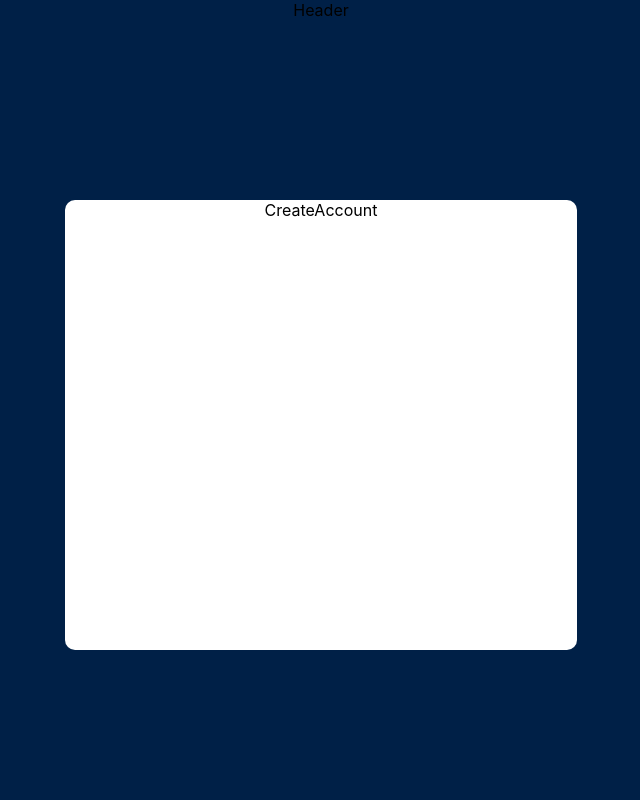
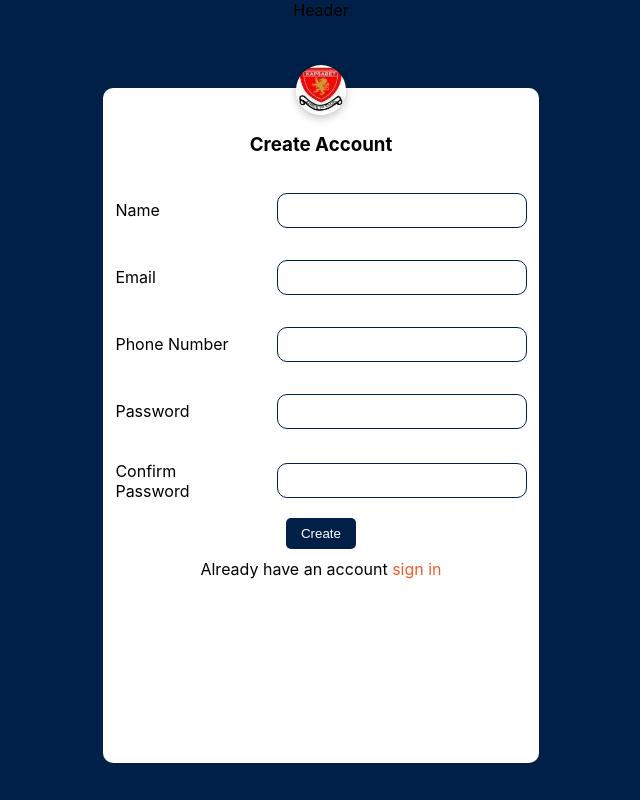
Before and after one commit to wanyaxeli/school_management_system, a React (Create React App) app: page /login/create in a window 1280 px wide. Shown: the whole page, without its empty margins (319-959 px from the left). Built offline with nearby package versions, Linux system fonts and the light colour scheme.

Commit message:
modified login

```diff
--- a/src/App.css
+++ b/src/App.css
@@ -738,8 +738,14 @@ text-align: right;
   text-decoration: none;
 }
 .CreateAccountWrapper{
-  width: 40%;
-  height: 60%;
+  width: 34%;
+  height: 90%;
   background-color: #fff;
   border-radius: 10px;
 }
+.errorWrapper p{
+  color: red;
+}
+.errorWrapper p::first-letter{
+  text-transform: capitalize;
+}
--- a/src/pages/CreateAccount.js
+++ b/src/pages/CreateAccount.js
@@ -1,7 +1,93 @@
-import React from 'react'
+import React,{useState} from 'react'
+import logo from '../assets/kaps.jpg'
+import { Link ,useNavigate} from 'react-router-dom'
+import axios from 'axios'
+export default function CreateAccount() {
+  const navigate =useNavigate()
+  const initiaState={
+    name:'',
+    email:'',
+    phone_number:'',
+    password:'',
+    confirm_password:''
+  }
+  const [values,setValues]=useState(initiaState)
+  const [error,setError]=useState()
+  const [res,setRes]=useState()
+  const handleChange=(e)=>{
+    const {name,value}=e.target
+    setValues({...values,[name]:value})
+  }
+  const handleCreate=(e)=>{
+  e.preventDefault()
+  if (values.name ===''|values.email===''|values.phone_number===''|values.password===''|values.confirm_password===''){
+    setError('fill all inputs with values')
+  }else{
 
-export default function CreateAccount() {
+
+  const {name}=values
+  const first_name=name.split(' ')[0]
+  const last_name=name.split(' ')[1]
+  const newData={...values,first_name:first_name,last_name:last_name}
+
+  const url='http://127.0.0.1:8000/user/'
+  axios.post(url,{data:newData})
+  .then(res=>{
+    console.log(res.data)
+    const data=res.data
+    setError(data.error)
+    setRes(data.success)
+    navigate('/login/signUp')
+  })
+  .catch(error=>{
+    console.log(error)
+  })
+  }
+  }
+
   return (
-    <div className='CreateAccountWrapper'>CreateAccount</div>
+    <div className='CreateAccountWrapper'>
+       <div className='schoolLogo'>
+                <div className='logoContainer'>
+                    <img src={logo}/>
+                </div>
+            </div>
+            <div className='loginHeader'>
+                <h3>create account</h3>
+            </div>
+            {error && <div className='errorWrapper'>
+              <p>{error}</p>
+            </div>}
+            <div className='loginFormWrapper'>
+            <form>
+                    <table>
+                        <tbody>
+                            <tr>
+                                <td>name</td>
+                                <td><input value={values.name}  name='name' onChange={handleChange} type='text'/></td>
+                            </tr>
+                            <tr>
+                                <td>email</td>
+                                <td><input value={values.email} name='email' onChange={handleChange} type='email'/></td>
+                            </tr>
+                            <tr>
+                                <td>phone number</td>
+                                <td><input value={values.phone_number} name='phone_number' onChange={handleChange} type='text'/></td>
+                            </tr>
+                            <tr>
+                                <td>password</td>
+                                <td><input value={values.password} name='password' onChange={handleChange} type='password'/></td>
+                            </tr>
+                            <tr>
+                                <td>confirm password</td>
+                                <td><input value={values.confirm_password} name='confirm_password' onChange={handleChange} type='password'/></td>
+                            </tr>
+                        </tbody>
+                    </table>
+                    <button onClick={handleCreate}>create </button>
+                </form>
+                <p>Already  have an account <span><Link to='/login/signUp'>sign in</Link></span> </p>
+            </div>
+    </div>
   )
 }
--- a/src/pages/Login.js
+++ b/src/pages/Login.js
@@ -1,7 +1,29 @@
-import React from 'react'
+import React,{useState} from 'react'
 import logo from "../assets/kaps.jpg"
 import { Link } from 'react-router-dom'
+import axios from 'axios'
 export default function Login() {
+    const initialState={
+        name:'',
+        email:'',
+        password:''
+    }
+    const [values,setValues]=useState(initialState)
+    const handleLogin=(e)=>{
+    e.preventDefault()
+    const url='http://127.0.0.1:8000/api/token/'
+    axios.post(url,values)
+    .then(res=>{
+        console.log(res.data)
+    })
+    .catch(error=>{
+        console.log(error)
+    })
+    }
+    const handleChange=(e)=>{
+    const {name,value}=e.target
+    setValues({...values,[name]:value})
+    }
   return (
     <>
          <div className='signUpWrapper'>
@@ -19,19 +41,19 @@ export default function Login() {
                         <tbody>
                             <tr>
                                 <td>name</td>
-                                <td><input type='text'/></td>
+                                <td><input name='name' onChange={handleChange} value={values.name} type='text'/></td>
                             </tr>
                             <tr>
                                 <td>email</td>
-                                <td><input type='email'/></td>
+                                <td><input name='email' onChange={handleChange} value={values.email} type='email'/></td>
                             </tr>
                             <tr>
                                 <td>password</td>
-                                <td><input type='password'/></td>
+                                <td><input name='password' onChange={handleChange} value={values.password} type='password'/></td>
                             </tr>
                         </tbody>
                     </table>
-                    <button>login</button>
+                    <button onClick={handleLogin}>login</button>
                 </form>
                 <p>Don't have an account <span><Link to='/login/create'>create</Link></span> </p>
             </div>
```
